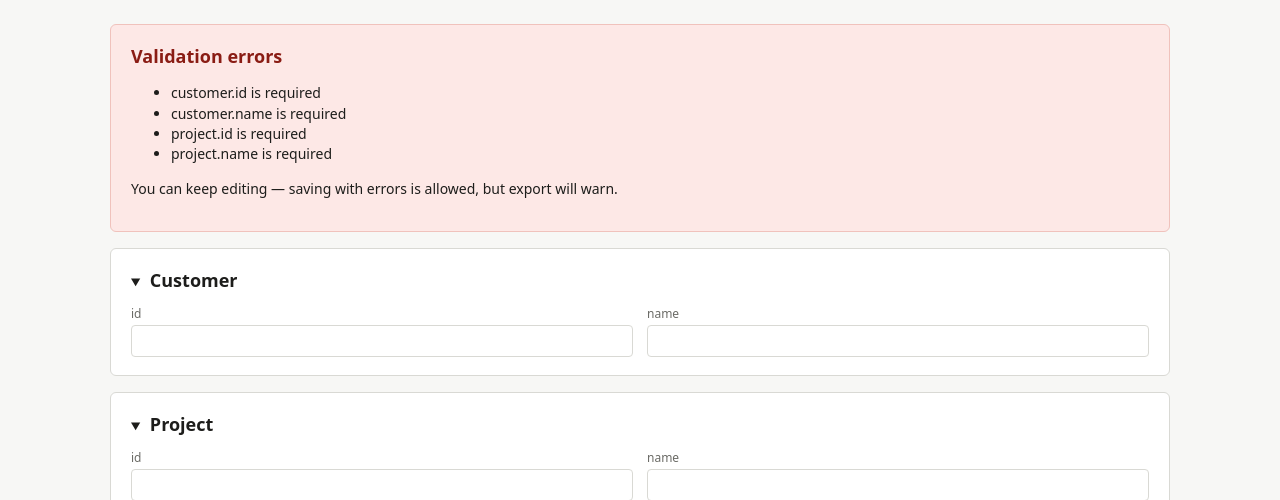
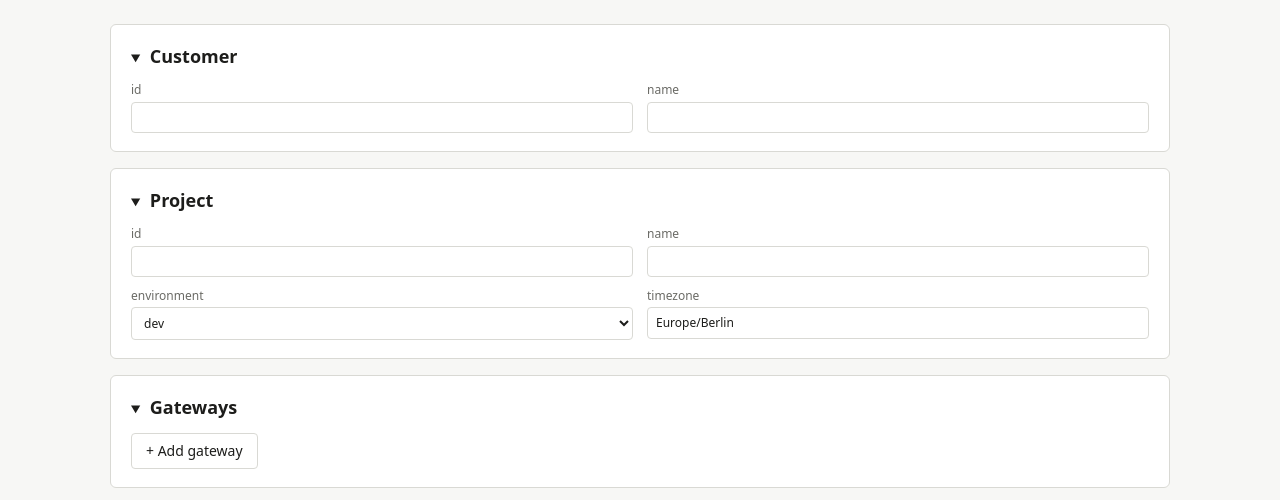
Before and after one commit to stefanwezel/croptopus, a Flask app: page /editor in a window 1280 px wide. Shown: the part 40-540 px from the top of the page. Run offline with Flask 3, Linux system fonts and the light colour scheme.

Commit message:
Surface validation errors only on save, not on plain editor load
A fresh blank manifest was greeting the user with a wall of "required"
errors before they had a chance to type anything. Drop the persistent
errors card on GET and rely on the existing flash-on-POST flow.

```diff
--- a/manifest-builder/app.py
+++ b/manifest-builder/app.py
@@ -174,9 +174,9 @@ def editor():
             flash("Manifest updated.", "ok")
         return redirect(url_for("editor"))
 
-    m = get_working()
-    errs = M.validate(m)
-    return render_template("editor.html", m=m, errors=errs)
+    # Validation errors surface only after a save attempt (via flash), not on
+    # plain GET — otherwise a fresh blank manifest greets you with errors.
+    return render_template("editor.html", m=get_working())
 
 
 @app.get("/export")
--- a/manifest-builder/templates/editor.html
+++ b/manifest-builder/templates/editor.html
@@ -1,16 +1,6 @@
 {% extends "base.html" %}
 {% block title %}Editor — Croptopus manifest builder{% endblock %}
 {% block content %}
-
-{% if errors %}
-<section class="card errors">
-  <h2>Validation errors</h2>
-  <ul>
-    {% for e in errors %}<li>{{ e }}</li>{% endfor %}
-  </ul>
-  <p>You can keep editing — saving with errors is allowed, but export will warn.</p>
-</section>
-{% endif %}
 
 <form method="post" action="{{ url_for('editor') }}" class="editor">
 
```
